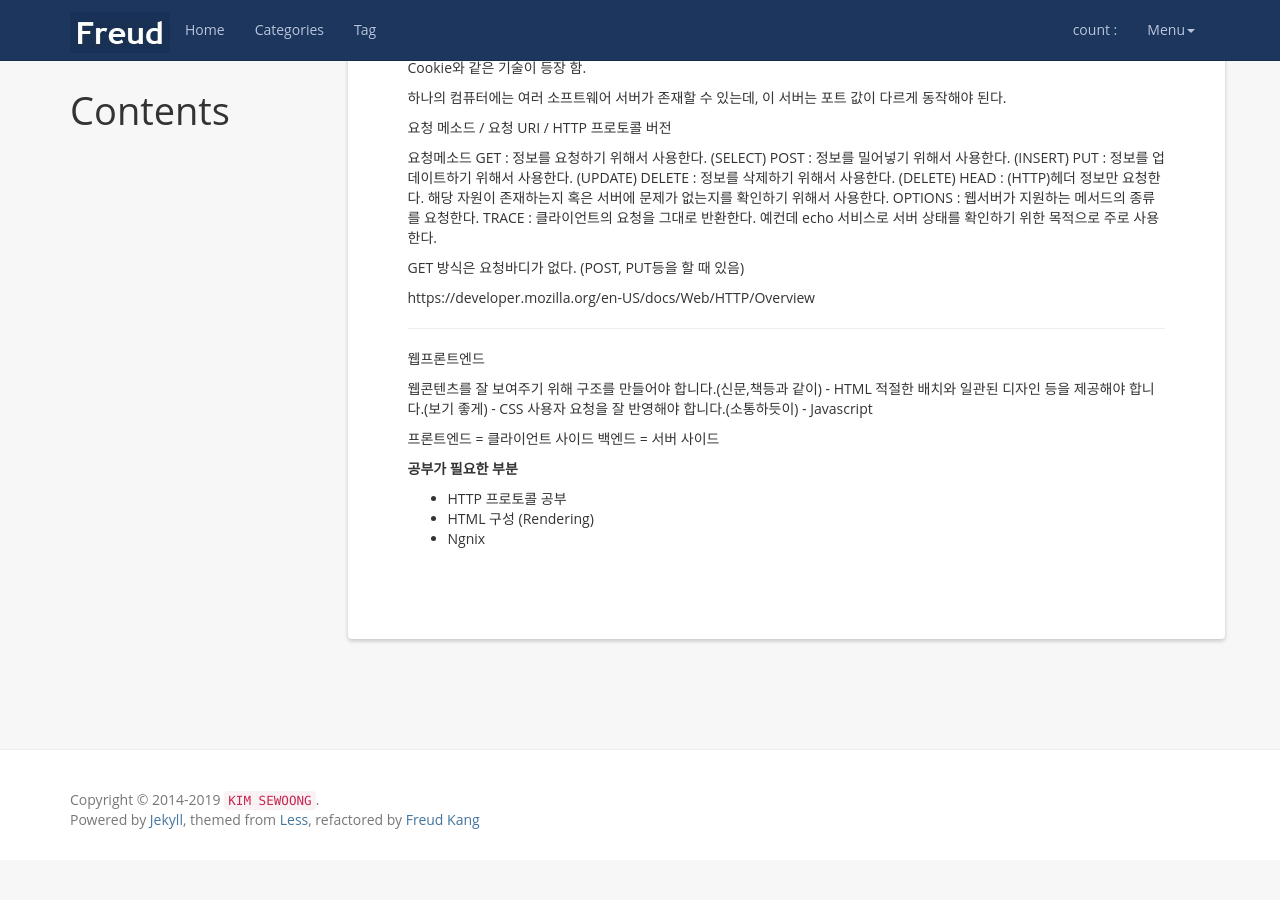
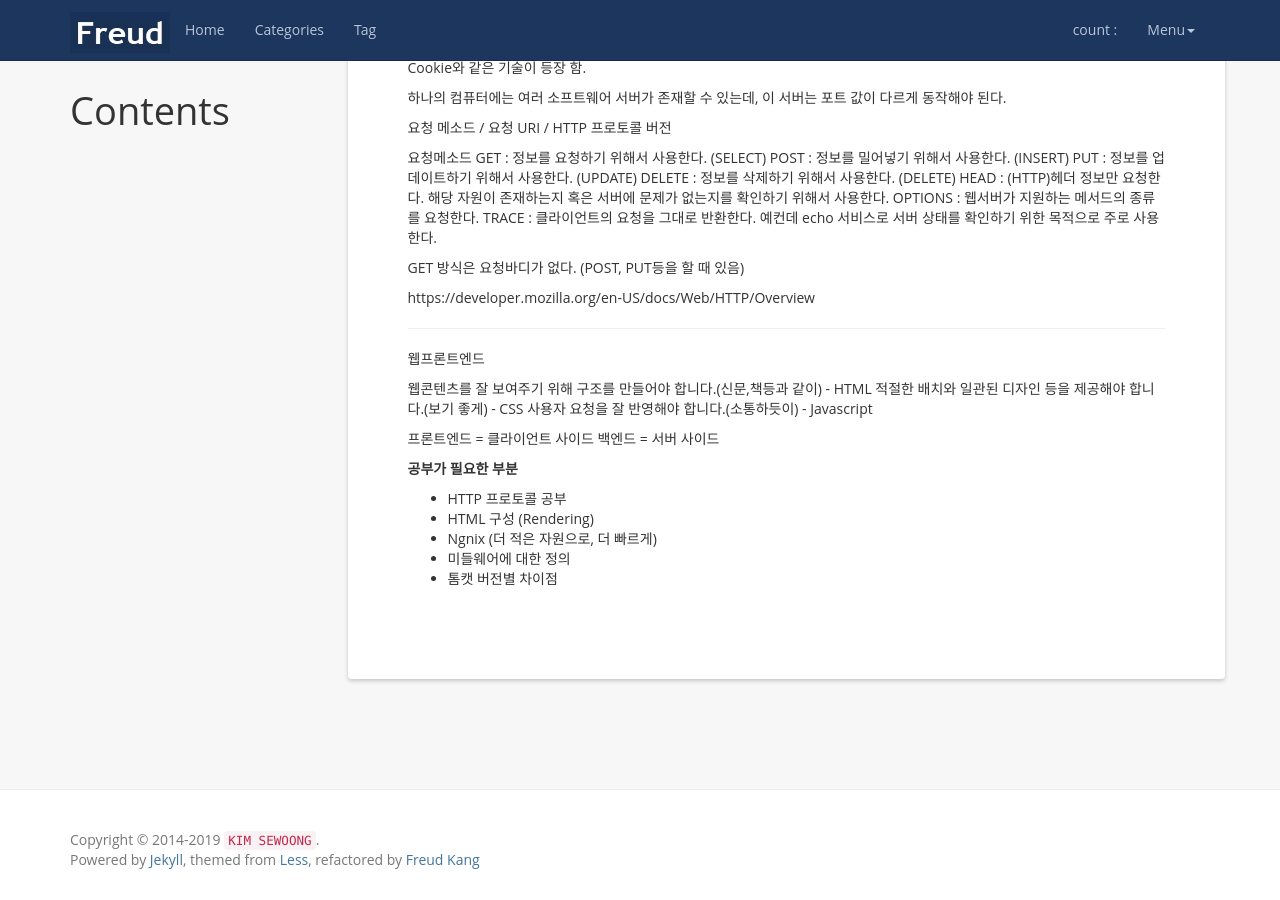
Before and after one commit to DevSWkim/devswkim.github.io, a Jekyll site: the page built from _posts/2019-01-15-웹프로그래밍.md, in a window 1280 px wide and 900 px high, scrolled down 768 px. Built offline with Jekyll 4.4.1, drawn with Linux system fonts in a browser that asks for light colours; nearby versions of some CDN libraries; a script that is not in the unit is left out; comment, search, counter and statistics services are not loaded; before the commit the page ends 1628 px from its top, so only the background shows below that.

Commit message:
Update _posts/2019-01-15-웹프로그래밍.md

```diff
--- a/_posts/2019-01-15-웹프로그래밍.md
+++ b/_posts/2019-01-15-웹프로그래밍.md
@@ -83,4 +83,6 @@ https://developer.mozilla.org/en-US/docs/Web/HTTP/Overview
 **공부가 필요한 부분**
 * HTTP 프로토콜 공부
 * HTML 구성 (Rendering)
-* Ngnix
+* Ngnix (더 적은 자원으로, 더 빠르게)
+* 미들웨어에 대한 정의
+* 톰캣 버전별 차이점
```
